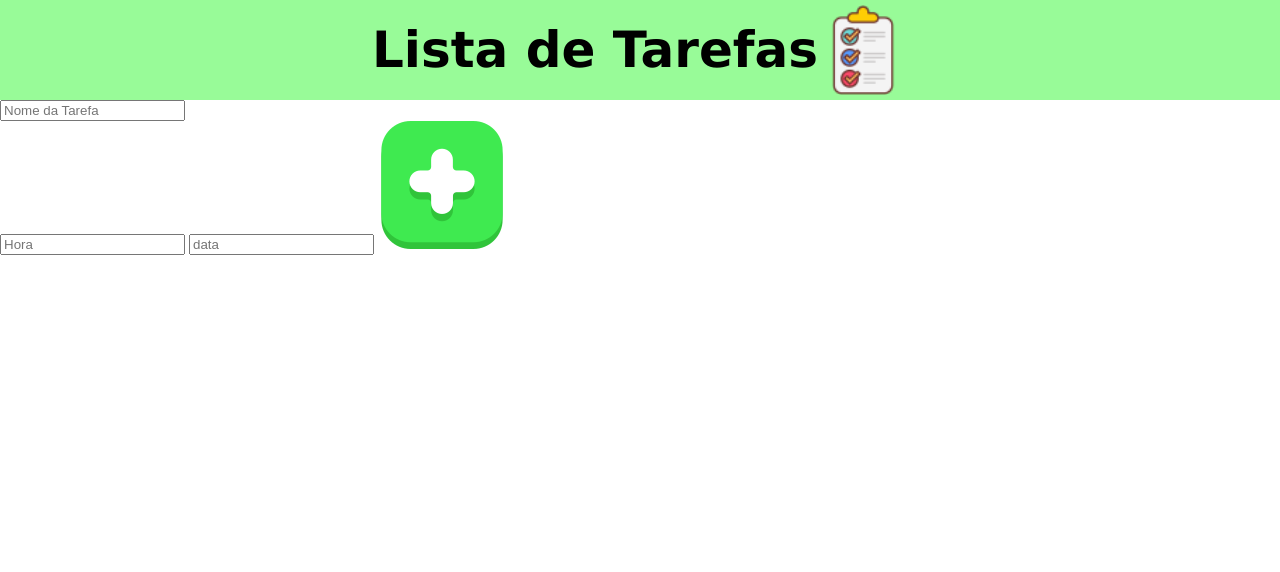
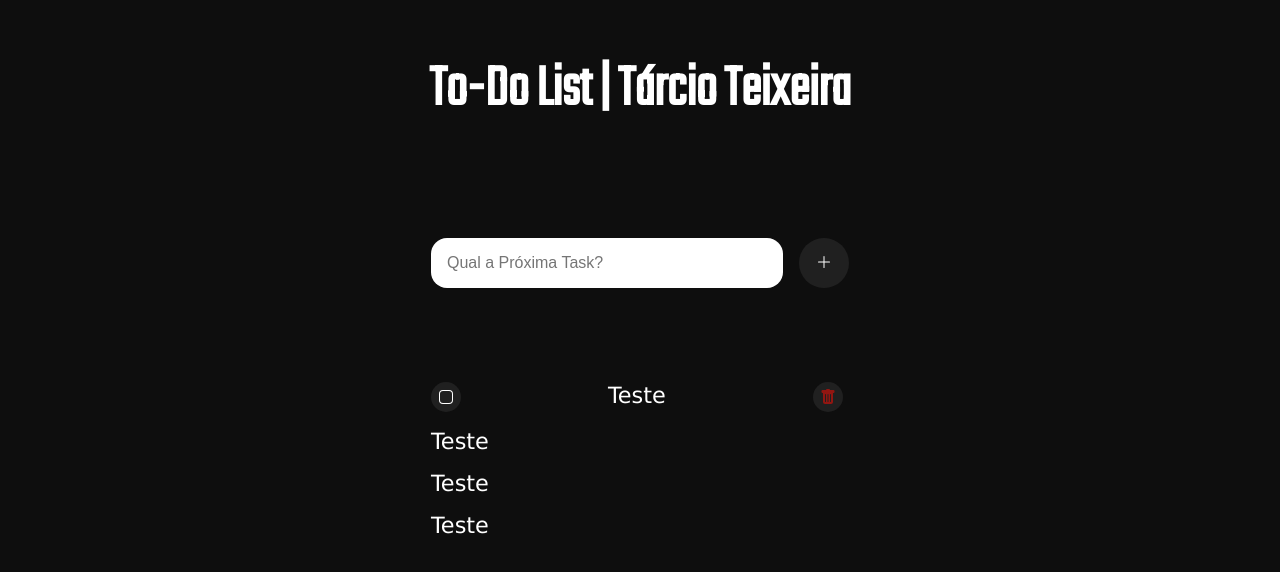
Before and after one commit to tarcio02/curso_ebac_frontend, a plain HTML site: page index.html in a window 1280 px wide. Drawn offline with Linux system fonts and the light colour scheme.

Commit message:
criando HTML e CSS

```diff
--- a/index.html
+++ b/index.html
@@ -6,18 +6,42 @@
     <meta name="viewport" content="width=device-width, initial-scale=1.0">
     <title>Lista de Tarefa</title>
     <link rel="stylesheet" href="./main.css">
+    <link rel="preconnect" href="https://fonts.googleapis.com">
+<link rel="preconnect" href="https://fonts.gstatic.com" crossorigin>
+<link href="https://fonts.googleapis.com/css2?family=Teko:wght@300&display=swap" rel="stylesheet">
 </head>
 <body>
-    <nav>
-        <h1>Lista de Tarefas</h1>
-        <img src="./img/lista.png" alt="lsitas de tarefas">
-    </nav>
-    <header class="add_tarefa">
-        <input id="tarefa" type="text" placeholder="Nome da Tarefa">
-        <input type="text" placeholder="Hora">
-        <input type="text" placeholder="data">
-        <img src="./img/envio.png" alt="botão enviar">
-    </header>
+    <h1>To-Do List | Tárcio Teixeira</h1>
+    <div class="content">
+        <div class="content-add-item">
+            <input type="text" placeholder="Qual a Próxima Task?" id="input-new-task">
+            <button id="btn-new-task" title="Adicionar Nova Task">
+                <svg xmlns="http://www.w3.org/2000/svg" width="16" height="16" fill="currentColor" class="bi bi-plus-lg" viewBox="0 0 16 16">
+                    <path fill-rule="evenodd" d="M8 2a.5.5 0 0 1 .5.5v5h5a.5.5 0 0 1 0 1h-5v5a.5.5 0 0 1-1 0v-5h-5a.5.5 0 0 1 0-1h5v-5A.5.5 0 0 1 8 2Z"/>
+                </svg>
+            </button>
+        </div>
+            <div class="content-body">
+                <ul id="to-do-list">
+                    <li>
+                        <button id="square" class="right" title="Marcar Como Concluído">
+                            <svg xmlns="http://www.w3.org/2000/svg" width="16" height="16" fill="currentColor" class="bi bi-app" viewBox="0 0 16 16">
+                                <path d="M11 2a3 3 0 0 1 3 3v6a3 3 0 0 1-3 3H5a3 3 0 0 1-3-3V5a3 3 0 0 1 3-3h6zM5 1a4 4 0 0 0-4 4v6a4 4 0 0 0 4 4h6a4 4 0 0 0 4-4V5a4 4 0 0 0-4-4H5z"/>
+                            </svg>
+                        </button>
+                        teste
+                        <button id="excluir" class="right" title="Excluir Task">
+                            <svg xmlns="http://www.w3.org/2000/svg" width="16" height="16" fill="currentColor" class="bi bi-trash-fill" viewBox="0 0 16 16">
+                                <path d="M2.5 1a1 1 0 0 0-1 1v1a1 1 0 0 0 1 1H3v9a2 2 0 0 0 2 2h6a2 2 0 0 0 2-2V4h.5a1 1 0 0 0 1-1V2a1 1 0 0 0-1-1H10a1 1 0 0 0-1-1H7a1 1 0 0 0-1 1H2.5zm3 4a.5.5 0 0 1 .5.5v7a.5.5 0 0 1-1 0v-7a.5.5 0 0 1 .5-.5zM8 5a.5.5 0 0 1 .5.5v7a.5.5 0 0 1-1 0v-7A.5.5 0 0 1 8 5zm3 .5v7a.5.5 0 0 1-1 0v-7a.5.5 0 0 1 1 0z"/>
+                            </svg>
+                        </button>
+                    </li>
+                    <li>teste</li>
+                    <li>teste</li>
+                    <li>teste</li>
+                </ul>
+            </div>
 
+    </div>
 </body>
 </html>
--- a/index.js
+++ /dev/null
@@ -1,3 +0,0 @@
-function teste(e){
-    alert(e)
-}
--- a/main.css
+++ b/main.css
@@ -1,35 +1,104 @@
-*{
-    box-sizing: border-box;
+:root{
+    --color-dark: rgb(14, 14, 14);
+    --color-dark2: rgb(32, 32, 32);
+    --color-dark3: rgb(22, 22, 22);
+    --color-white: #fff;
+    --color-green: rgb(103, 195, 80);
+    --color-green2: rgb(51, 149, 26);
+    --color-red: rgb(184, 40, 35);
+    --color-red2: rgb(146, 22, 17);
+}
+
+body{
+    background-color: var(--color-dark);
+    color: white;
+    display: flex;
+    flex-direction: column;
+    align-items: center;
+    gap: 4rem;
+    font-family: 'Teko', sans-serif;
+    font-size: 30px;
+}
+
+.content{
+    display: flex;
+    flex-direction: column;
+    gap: 4rem;
 
 }
-body{
-    margin: 0;
-    padding: 0;
-    background-color: white;
+
+.content-add-item{
+    display: flex;
+    align-items: center;
+    gap: 1rem;
+    flex-wrap: wrap;
 }
 
-nav{
-    display: flex;
-    background-color: palegreen;
-    justify-content: center;
-    height: 100px;
-    align-items: center;
+#input-new-task,
+#btn-new-task{
+    border: none;
+    font-size: 1rem;
+    outline: none;
+    padding: 1rem;
 }
 
-nav h1{
-    font-size: 50px;
-    text-align: center;
-    font-family: Verdana, Geneva, Tahoma, sans-serif;
+#input-new-task{
+    width: 20rem;
+    border-radius: 1rem;
+
 }
 
-nav img{
-height: 90px;
+#btn-new-task{
+    background-color: var(--color-dark2);
+    color: white;
+    border-radius: 50%;
+    width: 50px;
+    height: 50px;
+    cursor: pointer;
+    transition: .4s;
 }
 
-#tarefa{
-    display: block;
+#btn-new-task:hover{
+    background-color: var(--color-dark3);
 }
 
-header input{
-    margin-top: 0;
+#to-do-list{
+    display: flex;
+    flex-direction: column;
+    gap: 1rem;
+    padding: 0;
+    margin-right: 1.5%;
 }
+
+#to-do-list li{
+    list-style: none;
+    font-size: 1.4rem;
+    text-transform: capitalize;
+    font-family: 'Lucida Sans', 'Lucida Sans Regular', 'Lucida Grande', 'Lucida Sans Unicode', Geneva, Verdana, sans-serif;
+    display: flex;
+    justify-content: space-between;
+}
+
+.right{
+    background-color: var(--color-dark2);
+    border-radius: 50%;
+    width: 30px;
+    height: 30px;
+    cursor: pointer;
+    display: flex;
+    align-items: center;
+    justify-content: center;
+    border: none;
+    transition: .4s;
+}
+.right:hover{
+    background-color: var(--color-dark3);
+}
+
+#excluir{
+    color: var(--color-red2) ;
+}
+
+#square{
+    color: var(--color-white);
+}
--- /dev/null
+++ b/status.txt
@@ -0,0 +1,3 @@
+Commit: criando HTL e CSS
+
+*Nesse commit foi criado os arquivos HTML e CSS
```
